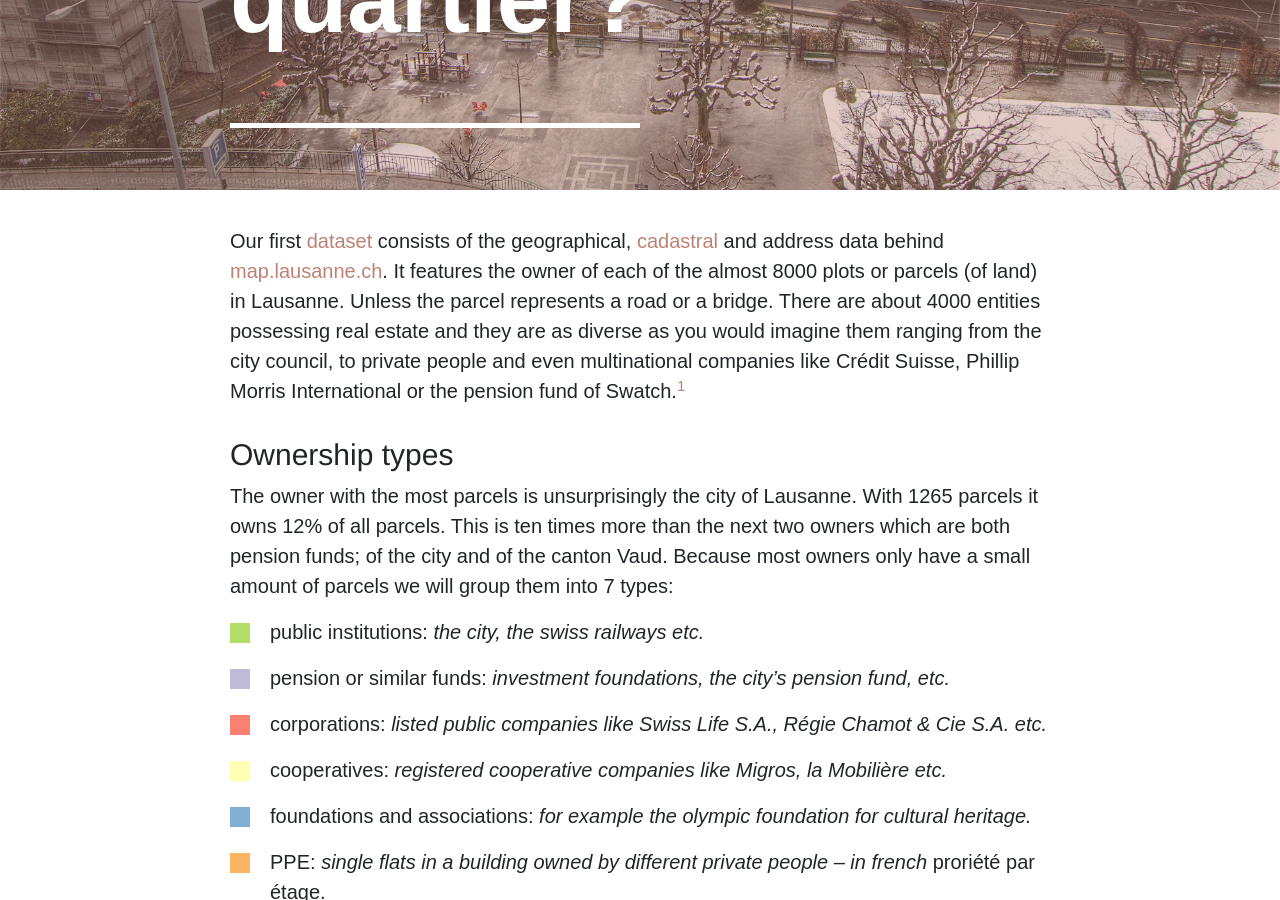
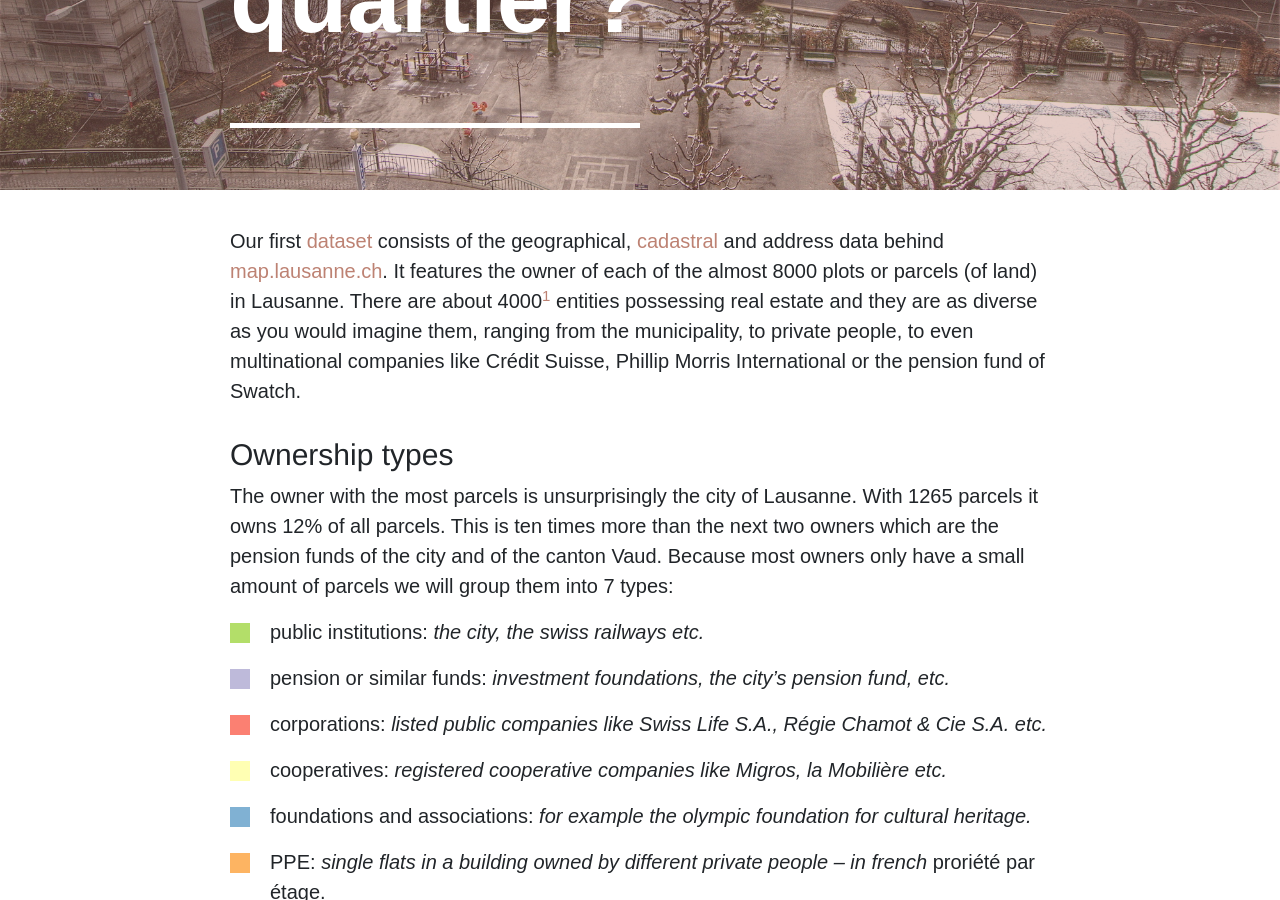
Before and after one commit to who-owns-lausanne/who-owns-lausanne.github.io, a Jekyll site: the page built from index.md, in a window 1280 px wide and 900 px high, scrolled down 2247 px. Built offline with Jekyll 4.4.1, drawn with Linux system fonts in a browser that asks for light colours; some web fonts are replaced; our own code applies the rules of GitHub Pages for plain Markdown files; some of the changed text lies outside the part shown.

Commit message:
few changes to text
municipality is more correct than council because the council gives too
much the idea we are talking about people

```diff
--- a/index.md
+++ b/index.md
@@ -27,7 +27,7 @@ New York we needed to think of it in smaller units. Therefore, our results
 divide the city into its neighbourhoods – in french
 [_quartiers_][quartiers_lausanne].
 
-- The owner with the most parcels in Lausanne is the city council.
+- The owner with the most parcels in Lausanne is the municipality.
 
 - The _quartiers_  _Montriond_ and _Ouchy_  are clearly more expensive
   than the rest.
@@ -51,11 +51,11 @@ divide the city into its neighbourhoods – in french
 
 Our first [dataset][asit] consists of the geographical, [cadastral] and address
 data behind [map.lausanne.ch](https://map.lausanne.ch). It features the owner of
-each of the almost 8000 plots or parcels (of land) in Lausanne. Unless the
-parcel represents a road or a bridge. There are about 4000 entities possessing
-real estate and they are as diverse as you would imagine them ranging from the
-city council, to private people and even multinational companies like Crédit
-Suisse, Phillip Morris International or the pension fund of Swatch.[^1]
+each of the almost 8000 plots or parcels (of land) in Lausanne.
+There are about 4000[^1] entities possessing
+real estate and they are as diverse as you would imagine them, ranging from the
+municipality, to private people, to even multinational companies like Crédit
+Suisse, Phillip Morris International or the pension fund of Swatch.
 
 [^1]:
     This number does not account for PPE (_prorpiété par étage_). If a house's
@@ -67,7 +67,7 @@ Suisse, Phillip Morris International or the pension fund of Swatch.[^1]
 
 The owner with the most parcels is unsurprisingly the **city of Lausanne**. With
 1265 parcels it owns 12% of all parcels. This is ten times more than the next
-two owners which are both pension funds; of the city and of the canton Vaud.
+two owners which are the pension funds of the city and of the canton Vaud.
 Because most owners only have a small amount of parcels we will group them into
 7 types:
 
```
